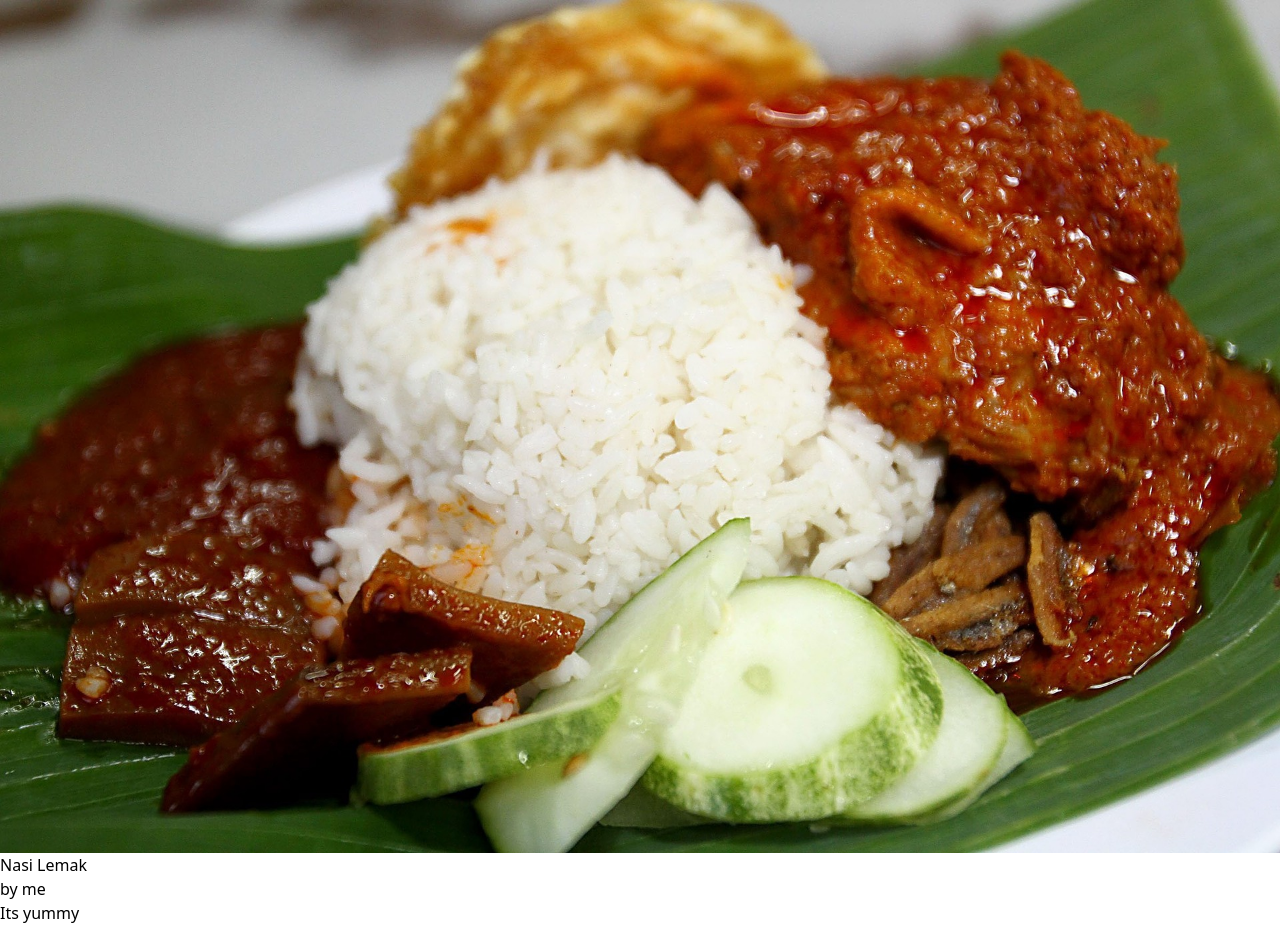
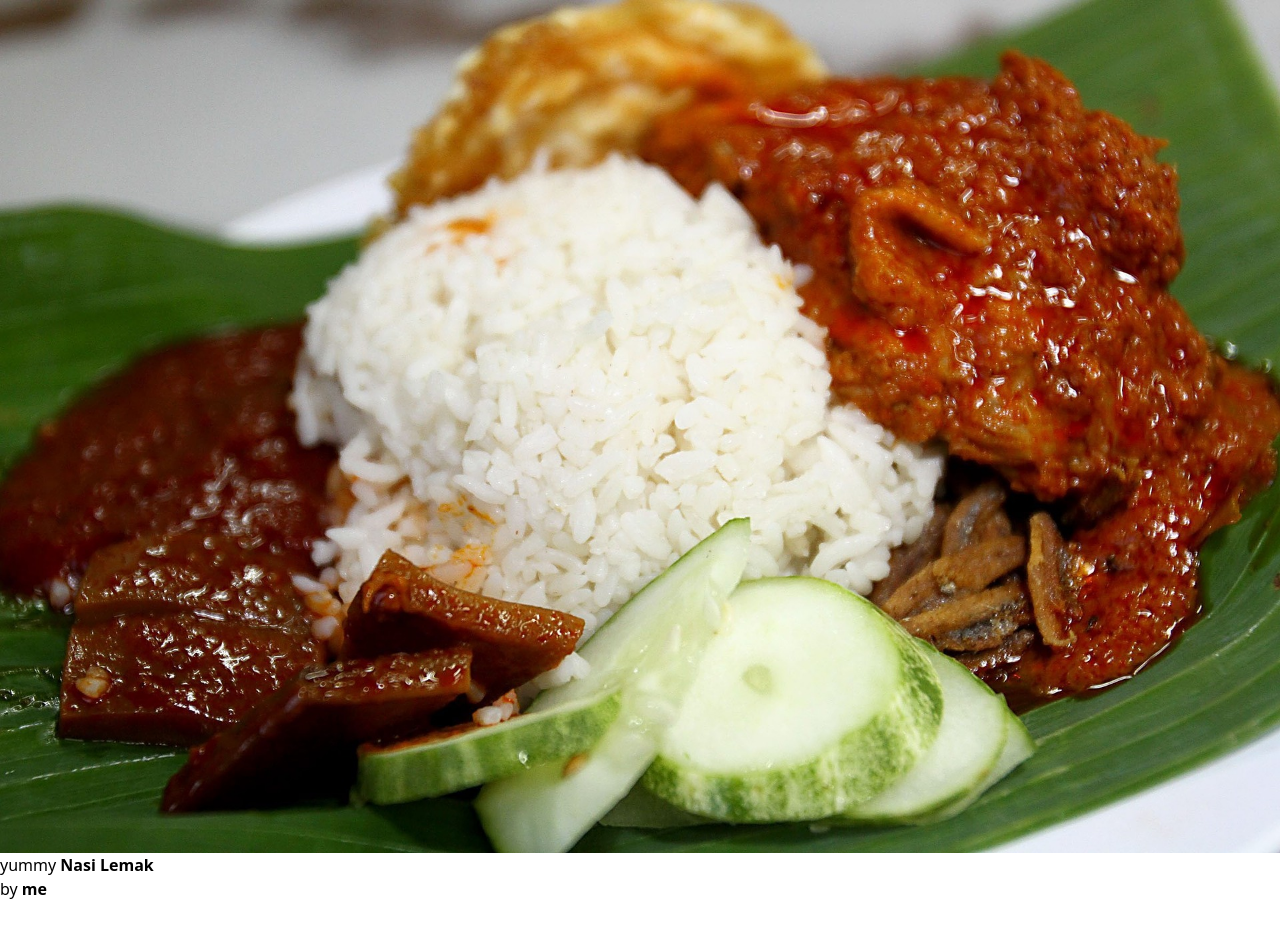
Before and after one commit to mokyeah/food, a React (Vite) app: page / in a window 1280 px wide. After the commit the page ends 901 px from the top, so only its background shows below. Built offline with nearby package versions, Linux system fonts and the light colour scheme.

Commit message:
Update App.jsx

```diff
--- a/src/App.jsx
+++ b/src/App.jsx
@@ -6,16 +6,16 @@ function App() {
       <div className="rounded-xl overflow-hidden">
         <img src={food} className="w-96" />
         <div className="bg-white p-5">
-          <div classname="text-md font-seimifold">Nasi Lemak</div>
+          <div classname="text-md font-seimifold">yummy<strong> Nasi Lemak</strong></div>
           <div>
-            by<span classname="font-semifold"> me</span>
-            <div className="text-md font-semifold"> Its yummy
+            by<span classname="font-semifold"><strong> me</strong></span>
+
 
             </div>
           </div>
         </div>
       </div>
-    </div>
+
   );
 }
 
```
